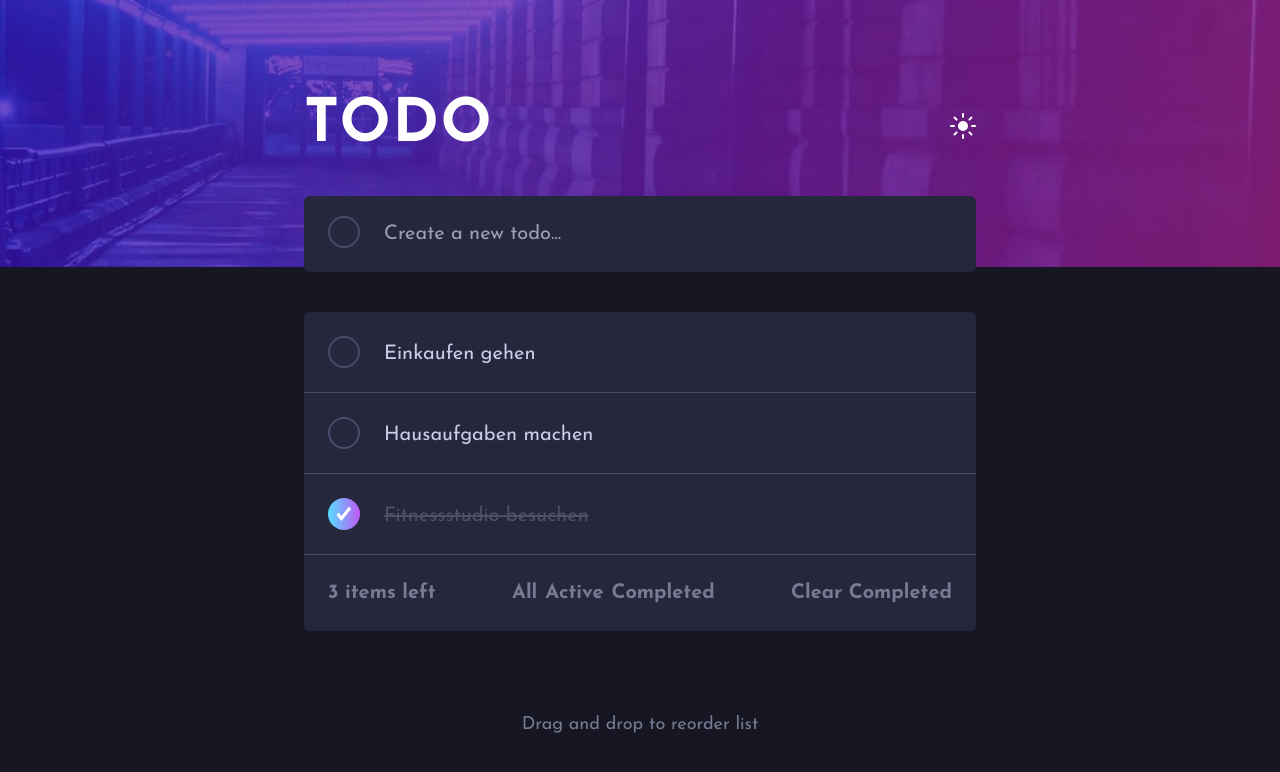
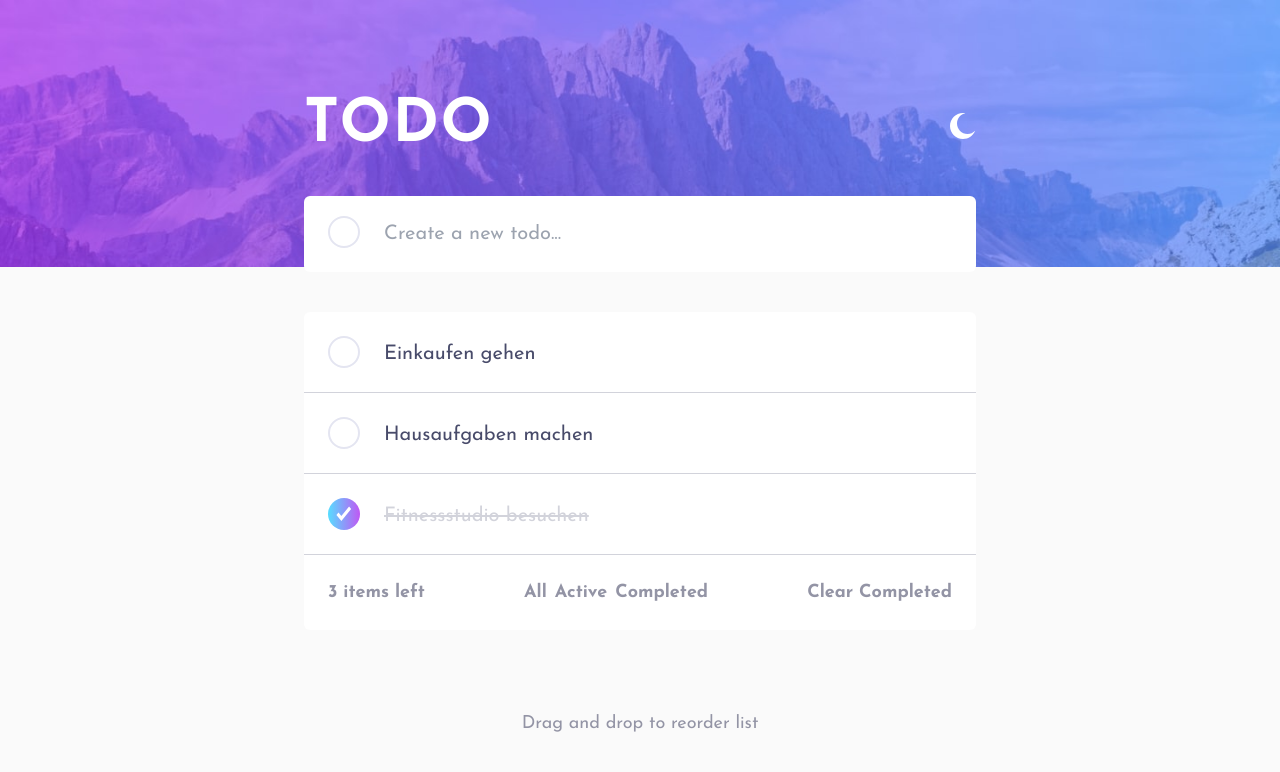
Before and after one commit to theaussie86/angular-todo-list, an Angular app: page / in a window 1280 px wide. Shown: the top 772 px of the page. Built offline with nearby package versions, Linux system fonts and the light colour scheme.

Commit message:
updated light mode colors

```diff
--- a/src/app/app.component.html
+++ b/src/app/app.component.html
@@ -22,7 +22,7 @@
     </div>
 
     <div class="w-full mt-20">
-      <p class="text-gray-400 dark:text-darkGrayishBlueDark text-center">Drag and drop to reorder list</p>
+      <p class="text-darkGrayishBlue dark:text-darkGrayishBlueDark text-center">Drag and drop to reorder list</p>
     </div>
 
   </div>
--- a/src/app/app.component.ts
+++ b/src/app/app.component.ts
@@ -24,7 +24,7 @@ import { Observable } from "rxjs";
 })
 export class AppComponent {
   title = "NHD Todo List";
-  mode: "light" | "dark" = "dark";
+  mode: "light" | "dark" = "light";
   todos: Todo[] = [];
 
   constructor(private todoService: TodoService) {}
--- a/src/app/checkbox/checkbox.component.html
+++ b/src/app/checkbox/checkbox.component.html
@@ -1,3 +1,3 @@
-<div class="rounded-full  size-8" [ngClass]="{'bg-gradient-to-r from-checkBackgroundStart to-checkBackgroundEnd': checked, 'border-2 border-gray-200 dark:border-veryDarkGrayishBlue': !checked}">
+<div class="rounded-full  size-8" [ngClass]="{'bg-gradient-to-r from-checkBackgroundStart to-checkBackgroundEnd': checked, 'border-2 border-veryLightGrayishBlue dark:border-veryDarkGrayishBlue': !checked}">
     <img *ngIf="checked" src="icon-check.svg" alt="Check Icon" class="w-full h-full p-2">
 </div>
--- a/src/app/footer/footer.component.html
+++ b/src/app/footer/footer.component.html
@@ -1,9 +1,9 @@
-<div class="flex justify-between items-center p-6 text-gray-500 dark:text-darkGrayishBlueDark">
-    <div class="text-xl font-bold todos">{{todos}} items left</div>
+<div class="flex text-base justify-between items-center p-6 text-darkGrayishBlue dark:text-darkGrayishBlueDark">
+    <div class="font-bold todos">{{todos}} items left</div>
     <div class="flex gap-x-2">
-      <button class="text-xl font-bold hover:cursor-pointer" (click)="showAll()">All</button>
-      <button class="text-xl font-bold hover:cursor-pointer" (click)="showActive()">Active</button>
-      <button class="text-xl font-bold hover:cursor-pointer" (click)="showCompleted()">Completed</button>
+      <button class="font-bold hover:cursor-pointer" (click)="showAll()">All</button>
+      <button class="font-bold hover:cursor-pointer" (click)="showActive()">Active</button>
+      <button class="font-bold hover:cursor-pointer" (click)="showCompleted()">Completed</button>
     </div>
-    <button class="text-xl font-bold hover:cursor-pointer" (click)="clearCompleted()">Clear Completed</button>
+    <button class="font-bold hover:cursor-pointer" (click)="clearCompleted()">Clear Completed</button>
 </div>
--- a/src/app/form/form.component.html
+++ b/src/app/form/form.component.html
@@ -2,7 +2,7 @@
     <form class="relative" (ngSubmit)="onSubmit()" [formGroup]="form">
 
       <!-- add a start adornement to the input field -->
-       <div class="w-full p-6 pb-1 pl-20 rounded-md text-xl bg-white dark:bg-veryDarkDesaturatedBlue dark:text-lightGrayishBlueDark dark:hover:text-lightGrayishBlueHover">
+       <div class="w-full p-6 pb-1 pl-20 rounded-md text-xl bg-white text-veryDarkGrayishBlue dark:bg-veryDarkDesaturatedBlue dark:text-lightGrayishBlueDark dark:hover:text-lightGrayishBlueHover">
            <app-checkbox class="absolute left-6 top-5"></app-checkbox>
            <input type="text" name="add-task" formControlName="text" id="add-task"  placeholder="Create a new todo..." class="w-full outline-none bg-inherit">
            @if(textIsInvalid){
--- a/src/app/todo/todo.component.html
+++ b/src/app/todo/todo.component.html
@@ -1,6 +1,6 @@
-<div class="flex gap-x-6 items-end p-6 hover:cursor-pointer border-b border-b-gray-200 dark:border-veryDarkGrayishBlue group" (click)="toggle()">
+<div class="flex gap-x-6 items-end p-6 hover:cursor-pointer border-b border-b-lightGrayishBlue dark:border-veryDarkGrayishBlue group" (click)="toggle()">
     <app-checkbox [checked]="done"></app-checkbox>
-    <div class="text-xl w-full flex justify-between" [ngClass]="{'text-gray-400 dark:text-veryDarkGrayishBlueDark line-through': done, 'dark:text-lightGrayishBlueDark dark:hover:text-lightGrayishBlueHover': !done}">
+    <div class="text-xl w-full flex justify-between" [ngClass]="{'text-lightGrayishBlue dark:text-veryDarkGrayishBlueDark line-through': done, 'text-veryDarkGrayishBlue dark:text-lightGrayishBlueDark dark:hover:text-lightGrayishBlueHover': !done}">
         <span>
             {{text}}
         </span>
```
